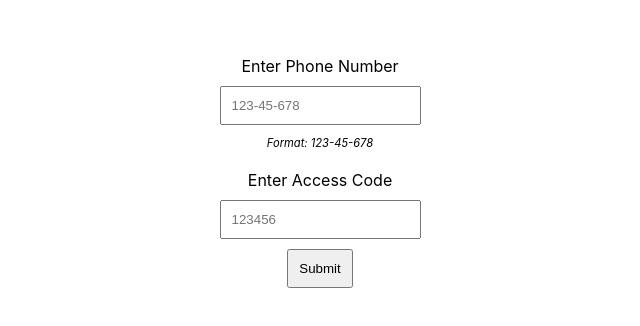
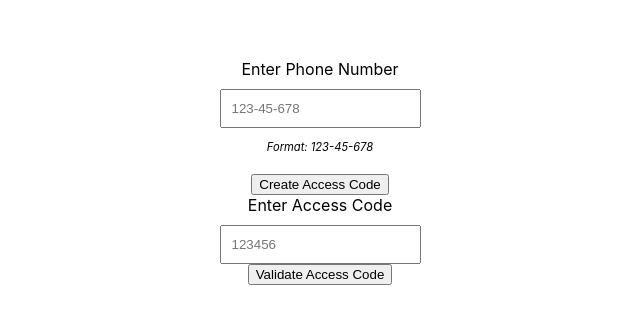
Before and after one commit to TracK92/React_Front_End, a React (Create React App) app: page / in a window 1280 px wide. Shown: the part 248-574 px from the top of the page, without its empty margins (320-960 px from the left). Built offline with nearby package versions, Linux system fonts and the light colour scheme; the HTML template or start-up script is replaced by a standard one.

Commit message:
Fetch and display data from the backend

```diff
--- a/src/Components/Form/Form.js
+++ b/src/Components/Form/Form.js
@@ -1,21 +1,72 @@
 import React from "react";
+import axios from "axios";
 
 import "./form.css";
 
 const Form = () => {
+  const [phoneNumber, setPhoneNumber] = React.useState("");
+
+  const [accessCode, setAccessCode] = React.useState("");
+
+
+// fetch data from backend
+
+  const createAccessCode = async (e) => {
+    e.preventDefault();
+    const post = { phoneNumber: phoneNumber };
+
+    try {
+      const res = await axios.post("http://localhost:4000/createNewAccessCode", post);
+      console.log(res);
+    } catch (err) {
+      console.log(err);
+    }
+  }
+
+  const validateAccessCode = async (e) => {
+    e.preventDefault();
+    const post = { phoneNumber: phoneNumber, accessCode: accessCode };
+
+    try {
+      const res = await axios.post("http://localhost:4000/validateAccessCode", post);
+      console.log(res);
+
+      if(res.data["message"] === "Access code is invalid") {
+        alert("Access Code is valid");
+      }
+      else if(res.data["message"] === "User doesn't exist.") {
+        alert("User doesn't exist.");
+      } else if (res.data["message"] === "Access code and phone number are required") {
+        alert("Access code and phone number are required");
+      } else {
+        alert("Success")
+        // save phone number to local storage
+        localStorage.setItem("phoneNumber", phoneNumber);
+      }
+    }
+    catch (err) {
+      console.log(err);
+    }
+  }
+
+
+
   return (
     <form>
       {/* phone number */}
       <label htmlFor="phone_number">Enter Phone Number</label>
       <input
-        type="tel"
+        type="text"
         id="phone_number"
         name="phone_number"
         placeholder="123-45-678"
-        pattern="[0-9]{3}-[0-9]{2}-[0-9]{3}"
+        // pattern="[0-9]{3}-[0-9]{2}-[0-9]{3}"
+        value={phoneNumber}
+        onChange={(e) => setPhoneNumber(e.target.value)}
         required
       />
       <p className="format">Format: 123-45-678</p>
+      <button type="button" onClick={createAccessCode}>Create Access Code</button>
       {/* access code */}
       <label htmlFor="access_code">Enter Access Code</label>
       <input
@@ -26,10 +77,12 @@ const Form = () => {
         maxLength="6"
         autoComplete="off"
         placeholder="123456"
+        value={accessCode}
+        onChange={(e) => setAccessCode(e.target.value)}
         required
       />
       {/* submit button */}
-      <input type="submit" value="Submit" />
+      <button type="button" onClick={validateAccessCode}>Validate Access Code</button>
     </form>
   );
 };
```
